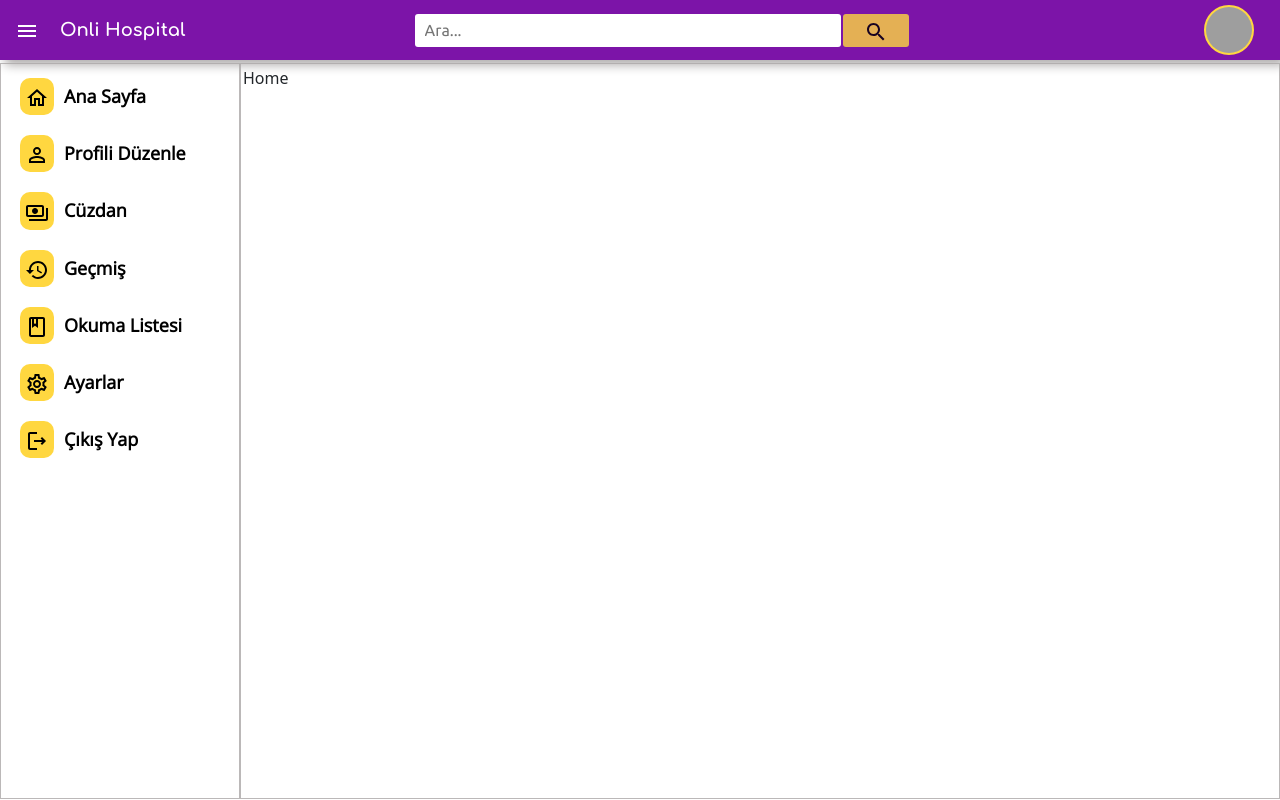
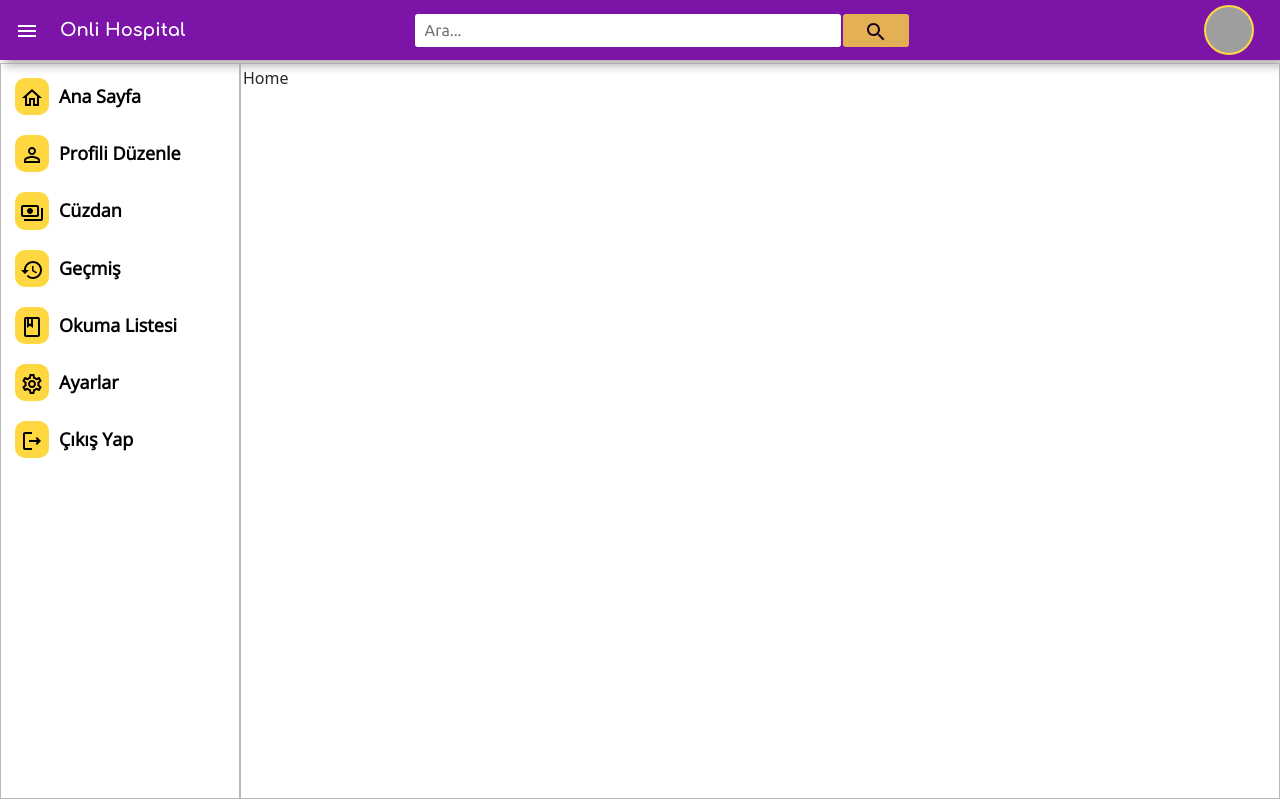
Before and after one commit to mehmetkekec58/onli-hospital-react, a React (Create React App) app: page / in a window 1280 px wide. Built offline with nearby package versions, Linux system fonts and the light colour scheme; grey boxes are pictures that could not be loaded; a web font is replaced by a local one.

Commit message:
updated drawer css

```diff
--- a/src/layouts/drawer/Drawer.css
+++ b/src/layouts/drawer/Drawer.css
@@ -10,7 +10,7 @@
     border-radius: 10px;
     align-items: center;
     margin: 7px 7px 10px 7px;
-    padding: 5px 5px 5px;
+    padding: 5px 5px 5px 0px;
 }
 
 .drawer-item-container-when-close-drawer {
@@ -19,7 +19,7 @@
     border-radius: 10px;
     align-items: center;
     margin: 7px 7px 10px 7px;
-    padding: 5px 5px 5px;
+    padding: 5px 5px 5px 0px;
 }
 
 .drawer-item-container:hover {
```
